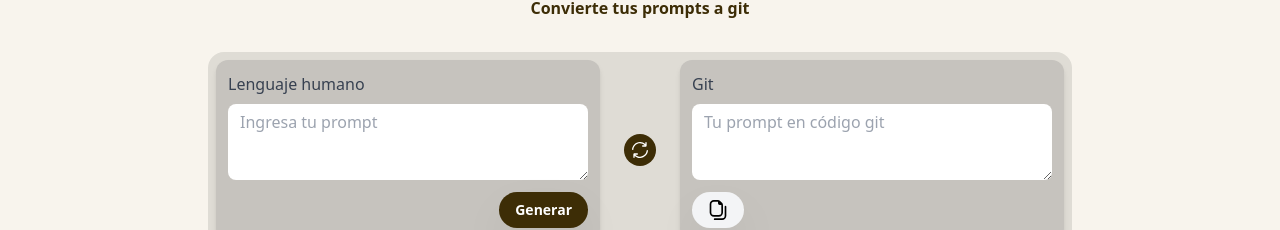
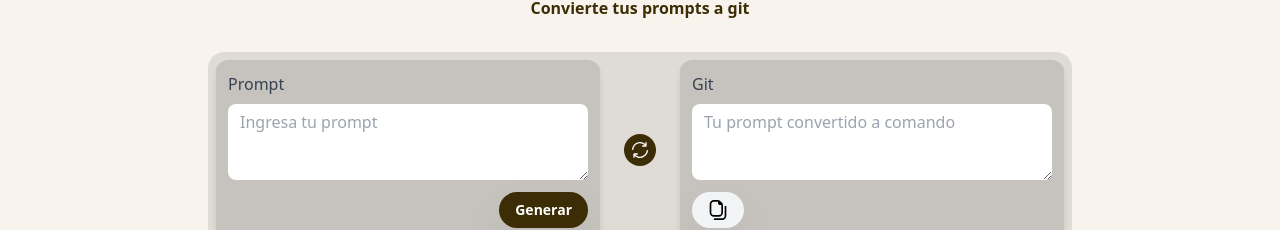
Before and after one commit to Bbenrod/prompt2git, a React (Vite) app in the folder app/: page / in a window 1280 px wide. Shown: the part 300-530 px from the top of the page. Built offline with nearby package versions, Linux system fonts and the light colour scheme.

Commit message:
Actualización de funcionalidades en el botón switch, así como limpieza mayor en el código

```diff
--- a/app/src/main.jsx
+++ b/app/src/main.jsx
@@ -25,10 +25,9 @@ ReactDOM.createRoot(document.getElementById("root")).render(
 
 export default function App() {
     const [isDarkMode, setIsDarkMode] = useState(false);
-    const [isInputGitEditable, setIsInputGitEditable] = useState(false);
-    const [inputPromptText, setInputPromptText] = useState("");
-    const [inputGitText, setInputGitText] = useState("");
-    const [isFieldsSwapped, setIsFieldsSwapped] = useState(false); // Estado para rastrear el intercambio
+    const [isSwitched, setSwitch] = useState(false);
+    const inputPrompt = document.getElementById('inputPrompt');
+    const inputGit = document.getElementById('inputGit');
 
     const handleVersionChange = () => {
         // Cambia el estado de dark mode
@@ -38,45 +37,26 @@ export default function App() {
         toggleDarkMode();
     };
 
-    const handleGenerateClick = async () => {
-        if (!isFieldsSwapped) {
-            // Traduce el texto de inputPrompt a inputGit
-            const translatedText = await translateTextToCommand(
-                inputPromptText
-            );
-            setInputGitText(translatedText);
-            setIsInputGitEditable(true);
-        } else {
-            // Traduce el texto de inputGit a inputPrompt
-            const translatedText = await translateCommandToText(inputGitText);
-            setInputPromptText(translatedText);
-            setIsInputGitEditable(false);
-        }
+    const switchInputs = () => {
+        inputPrompt.value = '';
+        inputGit.value = '';
+        //Cambia el estado del switch
+        setSwitch(!isSwitched);
     };
 
-    const handleSwapFields = () => {
-        // Cambia el estado de intercambio y borra los textos
-        setIsFieldsSwapped(!isFieldsSwapped);
-        setInputPromptText("");
-        setInputGitText("");
-        setIsInputGitEditable(!isFieldsSwapped); // Cambia la edición de inputGit
+    const translateTextToCommand = async (text) => {
+        return text.replace(/[aeiouAEIOU]/g, "x");
     };
 
-    // Determina los nombres y títulos de los campos según el estado de intercambio
-    const inputPromptTitle = isFieldsSwapped ? "Git" : "Lenguaje humano";
-    const inputGitTitle = isFieldsSwapped ? "Lenguaje humano" : "Git";
-    const inputPromptPlaceholder = isFieldsSwapped
-        ? "Ingresa tus líneas de git"
-        : "Ingresa tu prompt";
-    const inputGitPlaceholder = isFieldsSwapped
-        ? "¿Qué significa ese código?"
-        : "Tu prompt en código git";
+    const translateCommandToText = async (command) => {
+        return command.replace(/[aeiouAEIOU]/g, "y");
+    };
 
     return (
         <div
-            className={`${isDarkMode ? "bg-git-brown-90" : "bg-git-white"} ${
-                isDarkMode ? "text-git-brown" : "text-git-white"
-            } font-sans transition-colors`}
+            className={`font-sans transition-colors ${
+                isDarkMode ? "bg-git-brown-90 text-git-brown" : "bg-git-white text-git-white"}
+            }`}
         >
             <div className="max-w-4xl mx-auto px-4">
                 <div className="flex flex-col items-center justify-center min-h-screen">
@@ -92,10 +72,9 @@ export default function App() {
                     </header>
                     <div>
                         <button
-                            className={`flex items-center justify-center absolute top-2.5 right-4 text-gray-500 focus:outline-none hover:scale-125 transition w-8 h-8
-                            ${
+                            className={`flex items-center justify-center absolute top-2.5 right-4 text-gray-500 focus:outline-none hover:scale-125 transition w-8 h-8 rounded-full ${
                                 isDarkMode ? "bg-git-white" : "bg-git-orange"
-                            } rounded-full`}
+                            }`}
                             id="btn_version"
                             onClick={handleVersionChange}
                         >
@@ -111,10 +90,9 @@ export default function App() {
                             />
                         </button>
                         <button
-                            className={`flex items-center justify-center absolute top-2.5 right-16 text-gray-500 focus:outline-none hover:scale-125 transition w-8 h-8
-                            ${
+                            className={`flex items-center justify-center absolute top-2.5 right-16 text-gray-500 focus:outline-none hover:scale-125 transition w-8 h-8 rounded-full ${
                                isDarkMode ? "bg-git-white" : "bg-git-orange"
-                            } rounded-full`}
+                            }`}
                             id="btn_coffee"
                         >
                             <img
@@ -129,10 +107,9 @@ export default function App() {
                             />
                         </button>
                         <button
-                            className={`flex items-center justify-center absolute top-2.5 right-28 text-gray-500 focus:outline-none hover:scale-125 transition w-8 h-8
-                            ${
+                            className={`flex items-center justify-center absolute top-2.5 right-28 text-gray-500 focus:outline-none hover:scale-125 transition w-8 h-8 rounded-full ${
                                 isDarkMode ? "bg-git-white" : "bg-git-orange"
-                             } rounded-full`}
+                             }`}
                             id="btn_github"
                         >
                             <img
@@ -148,47 +125,37 @@ export default function App() {
                         </button>
                     </div>
                     <div
-                        className={`flex flex-col md:flex-row w-full gap-6 ${
+                        className={`flex flex-col md:flex-row w-full gap-6  rounded-2xl p-2 ${
                             isDarkMode ? "bg-git-brown-d10 border-git-white border" : "bg-git-white-10"
-                        } rounded-2xl p-2`}
+                        }`}
                     >
                         <div className="w-full">
-                            <form className={`rounded-xl ${
+                            <form className={`rounded-xl container-w-gradient-border p-3 h-full w-full shadow-md ${
                                 isDarkMode ? "bg-git-brown-d20" : "bg-git-white-20"
-                            } container-w-gradient-border p-3 h-full w-full shadow-md`}>
+                            }`}>
                                 <div className="flex flex-col h-full">
                                     <label
                                         htmlFor="inputText"
                                         className={`block font-medium mb-2 ${
                                             isDarkMode ? "text-git-white-10" : "text-gray-700"}`}
                                     >
-                                        {inputPromptTitle}
+                                        {isSwitched ? "Git" : "Prompt"}
                                     </label>
                                     <textarea
-                                        className={`${
-                                            isDarkMode ? "bg-git-brown-d30" : "appearance-none"
-                                        } border-0 rounded-lg w-full py-2 px-3 ${
-                                            isDarkMode ? "text-git-white-20" : "text-gray-700"
-                                        } leading-tight focus:outline-none focus:shadow-outline ${
-                                            isDarkMode ? "placeholder-git-white-10" : ""
+                                        className={`border-0 rounded-lg w-full py-2 px-3 leading-tight focus:outline-none focus:shadow-outline ${
+                                            isDarkMode ? "placeholder-git-white-10 bg-git-brown-d30 text-git-white-20" : "appearance-none text-gray-700"
                                         }`}
                                         id="inputPrompt"
                                         rows={3}
-                                        placeholder={inputPromptPlaceholder}
-                                        value={inputPromptText}
-                                        onChange={(e) =>
-                                            setInputPromptText(e.target.value)
-                                        }
-                                        readOnly={isInputGitEditable}
+                                        placeholder={isSwitched ? "Ingresa el comando en git" : "Ingresa tu prompt"}
                                     />
                                     <div className="flex items-center justify-end my-3 last:mb-0 space-x-10">
                                         <button
                                             type="button"
-                                            className={`cursor-pointer py-2 px-4 ${
+                                            className={`cursor-pointer py-2 px-4 rounded-full shadow-2xl flex flex-row ${
                                                 isDarkMode ? "bg-git-orange-2" : "bg-git-brown"
-                                            } rounded-full shadow-2xl flex flex-row`}
-                                            onClick={handleGenerateClick}
-                                            disabled={isInputGitEditable}
+                                            }`}
+                                            onClick={isSwitched ? {translateCommandToText} : {translateTextToCommand} }
                                         >
                                             <div className="relative text-sm font-semibold font-inter text-white text-center inline-block mx-auto">
                                                 Generar
@@ -201,11 +168,11 @@ export default function App() {
                         <div>
                             <div className="flex items-center md:h-full">
                                 <button
-                                    className={`flex items-center justify-center ${
+                                    className={`flex items-center justify-center rounded-full cursor-pointer mx-auto h-8 w-8 ${
                                         isDarkMode ? "bg-git-orange-2" : "bg-git-brown"
-                                    } rounded-full cursor-pointer mx-auto h-8 w-8`}
+                                    }`}
                                     id="btn_switch"
-                                    onClick={handleSwapFields}
+                                    onClick={switchInputs}
                                 >
                                     <img
                                         src="public/switch.svg"
@@ -217,33 +184,24 @@ export default function App() {
                             </div>
                         </div>
                         <div className="w-full">
-                            <form className={`rounded-xl ${
+                            <form className={`rounded-xl container-w-gradient-border p-3 h-full w-full shadow-md ${
                                 isDarkMode ? "bg-git-brown-d20" : "bg-git-white-20"
-                            } container-w-gradient-border p-3 h-full w-full shadow-md`}>
+                            }`}>
                                 <div className="flex flex-col h-full">
                                     <label
                                         htmlFor="inputText"
                                         className={`block font-medium mb-2 ${
                                             isDarkMode ? "text-git-white-10" : "text-gray-700"}`}
                                     >
-                                        {inputGitTitle}
+                                        {isSwitched ? "Prompt" : "Git"}
                                     </label>
                                     <textarea
-                                        className={`${
-                                            isDarkMode ? "bg-git-brown-d30" : "appearance-none"
-                                        } border-0 rounded-lg w-full py-2 px-3 ${
-                                            isDarkMode ? "text-git-white-20" : "text-gray-700"
-                                        } leading-tight focus:outline-none focus:shadow-outline ${
-                                            isDarkMode ? "placeholder-git-white-10" : ""
+                                        className={`border-0 rounded-lg w-full py-2 px-3 leading-tight focus:outline-none focus:shadow-outline pointer-events-none ${
+                                            isDarkMode ? "placeholder-git-white-10 bg-git-brown-d30 text-git-white-20" : "appearance-none text-gray-700"
                                         }`}
                                         id="inputGit"
                                         rows={3}
-                                        placeholder={inputGitPlaceholder}
-                                        value={inputGitText}
-                                        readOnly={!isInputGitEditable}
-                                        onChange={(e) =>
-                                            setInputGitText(e.target.value)
-                                        }
+                                        placeholder={isSwitched ? "¿Qué significa ese comando?" : "Tu prompt convertido a comando"}
                                     />
                                     <div className="flex items-center justify-between my-3 last:mb-0 space-x-10">
                                         <button
```
